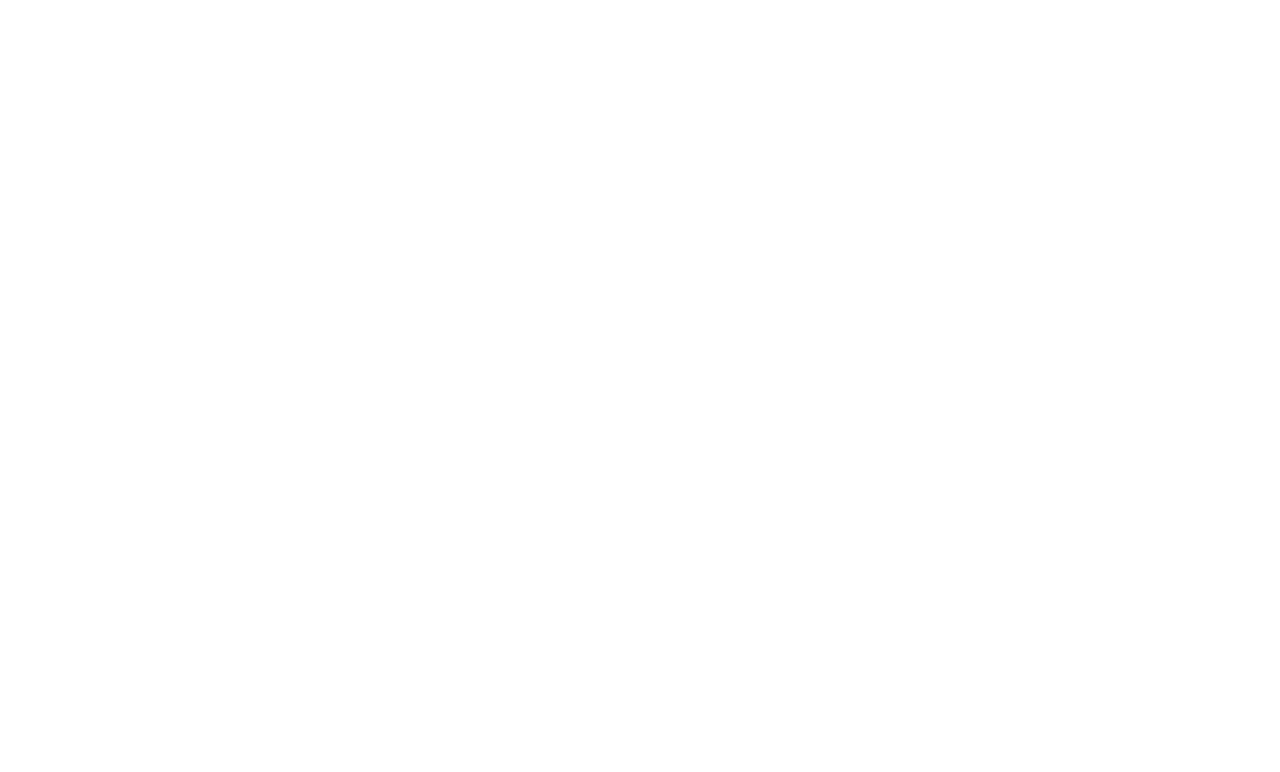
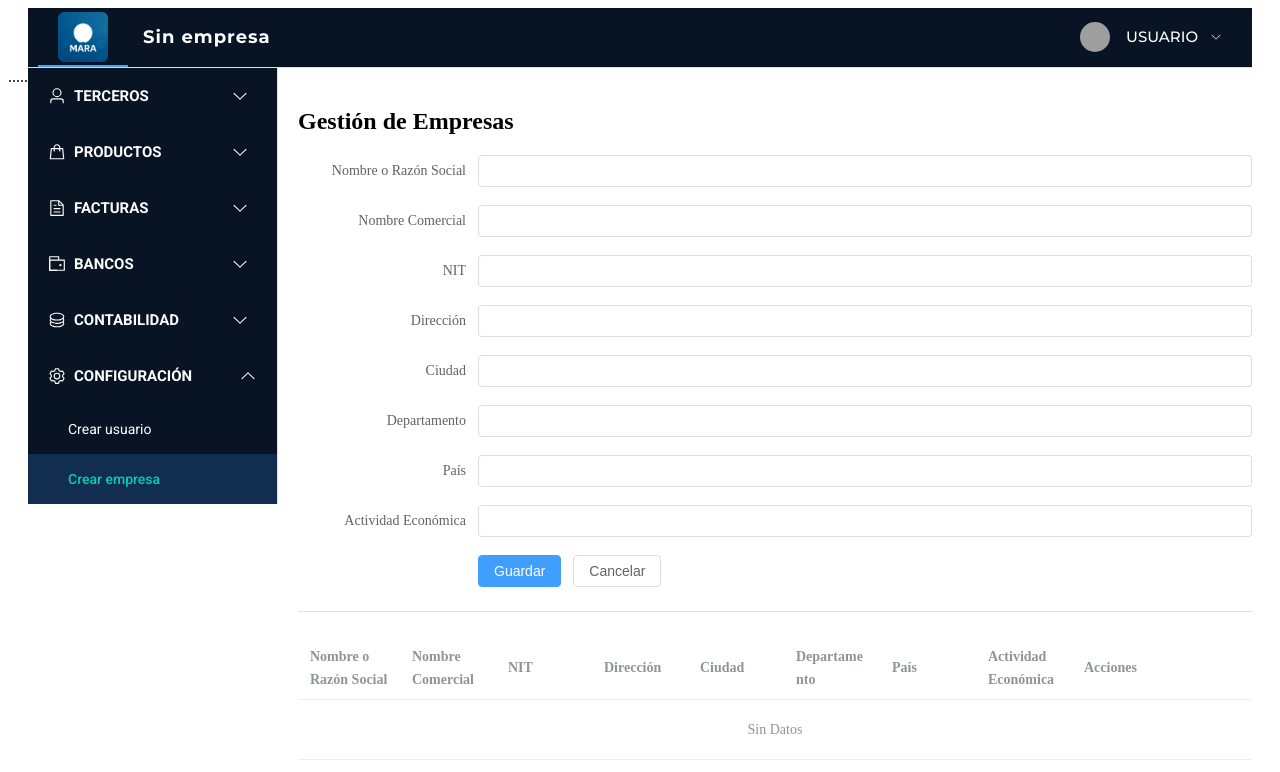
Before and after one commit to Jamesmarin2932/proyecto_sena_facturacion_fronted, a Vue app: page /empresas in a window 1280 px wide. Before the commit this address had no page. Shown: the top 772 px of the page. Built offline with nearby package versions, Linux system fonts and the light colour scheme; no server answers; grey boxes are pictures that could not be loaded; what vue3-country-region-select would draw is missing.

Commit message:
cambios en usuarios id

```diff
--- /dev/null
+++ b/src/axios.js
@@ -0,0 +1,26 @@
+// src/api.js
+import axios from 'axios';
+
+const api = axios.create({
+  baseURL: 'http://127.0.0.1:8000/api',
+  headers: {
+    'Content-Type': 'application/json'
+  }
+});
+
+// Interceptor para agregar token y empresa automáticamente
+api.interceptors.request.use((config) => {
+  const token = localStorage.getItem('token');
+  const empresaId = localStorage.getItem('empresa_id');
+
+  if (token) {
+    config.headers.Authorization = `Bearer ${token}`;
+  }
+  if (empresaId) {
+    config.headers['X-Empresa-Id'] = empresaId; // Header limpio
+  }
+
+  return config;
+}, (error) => Promise.reject(error));
+
+export default api;
--- a/src/components/NavBar.vue
+++ b/src/components/NavBar.vue
@@ -10,16 +10,12 @@
   >
     <!-- Logo -->
     <el-menu-item index="0" class="logo-item">
-      <img
-        class="logo-img"
-        src="/imagenes/MARALOGO1.png"
-        alt="logo"
-      />
+      <img class="logo-img" src="/imagenes/MARALOGO1.png" alt="logo" />
     </el-menu-item>
 
     <!-- Nombre de la empresa -->
     <el-menu-item index="empresa" class="empresa-nombre">
-      <span class="empresa-texto">VCC ENLACE HUMANO</span>
+      <span class="empresa-texto">{{ empresaNombre || 'Sin empresa' }}</span>
     </el-menu-item>
 
     <div class="flex-spacer"></div>
@@ -43,30 +39,32 @@
       activeIndex: '0',
       username: '',
       userPhoto: '',
+      empresaNombre: ''
     };
   },
   mounted() {
     this.loadUserData();
+    this.loadEmpresa();
   },
   watch: {
-    '$route': 'loadUserData',
+    '$route': 'loadUserData'
   },
   methods: {
     loadUserData() {
       this.username = localStorage.getItem('username') || 'Usuario';
-      this.userPhoto =
-        localStorage.getItem('userPhoto') || 'https://i.pravatar.cc/40';
+      this.userPhoto = localStorage.getItem('userPhoto') || 'https://i.pravatar.cc/40';
+    },
+    loadEmpresa() {
+      this.empresaNombre = localStorage.getItem('empresa_nombre') || '';
     },
     handleSelect(index) {
       console.log(index);
     },
     logout() {
-      localStorage.removeItem('username');
-      localStorage.removeItem('userPhoto');
-      localStorage.removeItem('token');
+      localStorage.clear();
       this.$router.push({ name: 'inicio' });
-    },
-  },
+    }
+  }
 };
 </script>
 
@@ -81,6 +79,7 @@
   z-index: 10;
   font-family: 'Montserrat', sans-serif;
   font-size: 14px;
+  padding: 0 10px;
 }
 
 .flex-spacer {
@@ -95,13 +94,19 @@
 .empresa-nombre {
   cursor: default;
   pointer-events: none;
+  display: flex;
+  align-items: center;
+  white-space: nowrap;
+  max-width: 300px;
+  overflow: hidden;
+  text-overflow: ellipsis;
+  padding: 0 15px !important;
 }
 
 .empresa-texto {
-  font-size: 20px;
+  font-size: 18px;
   font-weight: 600;
   color: #ffffff;
-  margin-left: 10px;
   letter-spacing: 1px;
 }
 
--- a/src/components/SideBarMain.vue
+++ b/src/components/SideBarMain.vue
@@ -66,7 +66,7 @@
           <span>CONFIGURACIÓN</span>
         </template>
         <el-menu-item index="/usuarios">Crear usuario</el-menu-item>
-        <el-menu-item index="5-2">Cambiar contraseña</el-menu-item>
+        <el-menu-item index="/empresas">Crear empresa</el-menu-item>
       </el-sub-menu>
     </el-menu>
   </div>
--- a/src/main.js
+++ b/src/main.js
@@ -4,6 +4,7 @@
 import App from './App.vue'
 import router from './router'
 import vueCountryRegionSelect from 'vue3-country-region-select';
+import api from './axios';
 
 
 
@@ -17,5 +18,8 @@
 
 app.use(vueCountryRegionSelect);
 
+// Hacer disponible Axios como $api en todos los componentes
+app.config.globalProperties.$api = api;
+
 app.use(router)
 app.mount('#app')
--- /dev/null
+++ b/src/services/api.js
@@ -0,0 +1,18 @@
+import axios from 'axios';
+
+const api = axios.create({
+  baseURL: 'http://127.0.0.1:8000/api',  // Cambia según tu URL base
+});
+
+// Interceptor para añadir token a todas las peticiones
+api.interceptors.request.use(config => {
+  const token = localStorage.getItem('token');
+  if (token) {
+    config.headers.Authorization = `Bearer ${token}`;
+  }
+  return config;
+}, error => {
+  return Promise.reject(error);
+});
+
+export default api;
--- /dev/null
+++ b/src/views/SeleccionEmpresa.vue
@@ -0,0 +1,92 @@
+<template>
+  <div class="empresa-container">
+    <el-card class="empresa-card">
+      <h2>Selecciona tu empresa</h2>
+
+      <el-form @submit.prevent="seleccionar">
+        <el-form-item label="Empresa">
+          <el-select
+            v-model="empresaSeleccionada"
+            placeholder="Seleccione una empresa"
+            style="width: 100%"
+          >
+            <el-option
+              v-for="empresa in empresas"
+              :key="empresa.id"
+              :label="empresa.nombre"
+              :value="empresa.id"
+            />
+          </el-select>
+        </el-form-item>
+
+        <el-button
+          type="primary"
+          @click="seleccionar"
+          :disabled="!empresaSeleccionada"
+        >
+          Continuar
+        </el-button>
+      </el-form>
+    </el-card>
+  </div>
+</template>
+
+<script setup>
+import { ref, onMounted } from 'vue'
+import { useRouter } from 'vue-router'
+import { ElMessage } from 'element-plus'
+import LayoutMain from '../components/LayoutMain.vue' // Layout con navbar
+
+const router = useRouter()
+const empresas = ref([])
+const empresaSeleccionada = ref(null)
+
+onMounted(() => {
+  const storedEmpresas = JSON.parse(localStorage.getItem('empresas')) || []
+
+  if (storedEmpresas.length === 0) {
+    // Si no hay empresas, redirige a home
+    ElMessage.warning('No hay empresas registradas')
+    router.push('/home')
+    return
+  }
+
+  empresas.value = storedEmpresas
+})
+
+const seleccionar = () => {
+  if (!empresaSeleccionada.value) {
+    ElMessage.error('Seleccione una empresa')
+    return
+  }
+
+  // Buscamos el objeto empresa por su id
+  const empresaObj = empresas.value.find(
+    e => e.id === empresaSeleccionada.value
+  )
+
+  // Guardamos en localStorage
+  localStorage.setItem('empresa_id', empresaSeleccionada.value)
+  localStorage.setItem('empresa_nombre', empresaObj?.nombre || '')
+
+  ElMessage.success(`Empresa "${empresaObj?.nombre}" seleccionada`)
+  router.push('/home')
+}
+
+</script>
+
+<style scoped>
+.empresa-container {
+  display: flex;
+  justify-content: center;
+  align-items: center;
+  height: calc(100vh - 100px); /* Ajuste para navbar */
+  background-color: #f4f4f4;
+}
+
+.empresa-card {
+  width: 400px;
+  padding: 2rem;
+  text-align: center;
+}
+</style>
--- /dev/null
+++ b/src/views/empresas/empresas.vue
@@ -0,0 +1,145 @@
+<template>
+  <LayoutMain>
+    <template #slotlayout>
+      <h1>Gestión de Empresas</h1>
+
+      <!-- Formulario -->
+      <el-form :model="empresa" label-width="180px" @submit.prevent>
+        <el-form-item label="Nombre o Razón Social">
+          <el-input v-model="empresa.nombre_razon_social" />
+        </el-form-item>
+
+        <el-form-item label="Nombre Comercial">
+          <el-input v-model="empresa.nombre_comercial" />
+        </el-form-item>
+
+        <el-form-item label="NIT">
+          <el-input v-model="empresa.nit" />
+        </el-form-item>
+
+        <el-form-item label="Dirección">
+          <el-input v-model="empresa.direccion" />
+        </el-form-item>
+
+        <el-form-item label="Ciudad">
+          <el-input v-model="empresa.ciudad" />
+        </el-form-item>
+
+        <el-form-item label="Departamento">
+          <el-input v-model="empresa.departamento" />
+        </el-form-item>
+
+        <el-form-item label="País">
+          <el-input v-model="empresa.pais" />
+        </el-form-item>
+
+        <el-form-item label="Actividad Económica">
+          <el-input v-model="empresa.actividad_economica" />
+        </el-form-item>
+
+        <el-form-item>
+          <el-button type="primary" @click="guardarEmpresa">
+            {{ empresa.id ? 'Actualizar' : 'Guardar' }}
+          </el-button>
+          <el-button @click="resetForm">Cancelar</el-button>
+        </el-form-item>
+      </el-form>
+
+      <el-divider />
+
+      <!-- Tabla -->
+      <el-table :data="empresas" style="width: 100%">
+        <el-table-column prop="nombre_razon_social" label="Nombre o Razón Social" />
+        <el-table-column prop="nombre_comercial" label="Nombre Comercial" />
+        <el-table-column prop="nit" label="NIT" />
+        <el-table-column prop="direccion" label="Dirección" />
+        <el-table-column prop="ciudad" label="Ciudad" />
+        <el-table-column prop="departamento" label="Departamento" />
+        <el-table-column prop="pais" label="País" />
+        <el-table-column prop="actividad_economica" label="Actividad Económica" />
+
+        <el-table-column label="Acciones" width="180">
+          <template #default="scope">
+            <el-button size="small" @click="editarEmpresa(scope.row)">Editar</el-button>
+            <el-button size="small" type="danger" @click="eliminarEmpresa(scope.row.id)">Eliminar</el-button>
+          </template>
+        </el-table-column>
+      </el-table>
+    </template>
+  </LayoutMain>
+</template>
+
+<script setup>
+import LayoutMain from '../../components/LayoutMain.vue'
+import { ref, onMounted } from 'vue'
+import { ElMessage, ElMessageBox } from 'element-plus'
+import axios from 'axios'
+
+const empresa = ref({
+  id: null,
+  nombre_razon_social: '',
+  nombre_comercial: '',
+  nit: '',
+  direccion: '',
+  ciudad: '',
+  departamento: '',
+  pais: '',
+  actividad_economica: ''
+})
+
+const empresas = ref([])
+
+const cargarEmpresas = async () => {
+  try {
+    const { data } = await axios.get('/api/empresas')
+    empresas.value = data
+  } catch {
+    ElMessage.error('Error al cargar empresas')
+  }
+}
+
+const guardarEmpresa = async () => {
+  try {
+    if (empresa.value.id) {
+      await axios.put(`/api/empresas/${empresa.value.id}`, empresa.value)
+      ElMessage.success('Empresa actualizada')
+    } else {
+      await axios.post('/api/empresas', empresa.value)
+      ElMessage.success('Empresa creada')
+    }
+    resetForm()
+    cargarEmpresas()
+  } catch {
+    ElMessage.error('Error al guardar empresa')
+  }
+}
+
+const editarEmpresa = (emp) => {
+  empresa.value = { ...emp }
+}
+
+const eliminarEmpresa = async (id) => {
+  try {
+    await ElMessageBox.confirm('¿Está seguro de eliminar esta empresa?', 'Confirmar', { type: 'warning' })
+    await axios.delete(`/api/empresas/${id}`)
+    ElMessage.success('Empresa eliminada')
+    cargarEmpresas()
+  } catch {}
+}
+
+const resetForm = () => {
+  empresa.value = {
+    id: null,
+    nombre_razon_social: '',
+    nombre_comercial: '',
+    nit: '',
+    direccion: '',
+    ciudad: '',
+    departamento: '',
+    pais: '',
+    actividad_economica: ''
+  }
+}
+
+onMounted(cargarEmpresas)
+</script>
--- a/src/views/usuarios/componentes/formUsuarios.vue
+++ b/src/views/usuarios/componentes/formUsuarios.vue
@@ -17,19 +17,25 @@
     </el-form-item>
 
     <el-form-item label="Confirmar Contraseña" v-if="!esEdicion">
-  <el-input v-model="usuarioLocal.password_confirmation" type="password" />
-</el-form-item>
+      <el-input v-model="usuarioLocal.password_confirmation" type="password" />
+    </el-form-item>
 
-
-   <!--
-<el-form-item label="Rol">
-  <el-select v-model="usuarioLocal.rol" placeholder="Seleccione un rol">
-    <el-option label="Administrador" value="admin" />
-    <el-option label="Usuario" value="usuario" />
-  </el-select>
-</el-form-item>
--->
-
+    <!-- NUEVO: Selección múltiple de empresas -->
+    <el-form-item label="Empresas">
+      <el-select
+        v-model="usuarioLocal.empresas"
+        multiple
+        filterable
+        placeholder="Seleccione empresas"
+      >
+        <el-option
+          v-for="empresa in listaEmpresas"
+          :key="empresa.id"
+          :label="empresa.nombre"
+          :value="empresa.id"
+        />
+      </el-select>
+    </el-form-item>
 
     <!-- Botones -->
     <el-form-item>
@@ -40,31 +46,43 @@
 </template>
 
 <script setup>
-import { ref, watch, computed } from 'vue';
-import { ElMessage } from 'element-plus';
+import { ref, watch, computed, onMounted } from 'vue'
+import { ElMessage } from 'element-plus'
+import axios from 'axios'
 
 const props = defineProps({
   usuario: Object,
-});
+})
 
-const emit = defineEmits(['guardar', 'cancelar']);
+const emit = defineEmits(['guardar', 'cancelar'])
 
-// Crear una copia local para no modificar directamente la prop
-const usuarioLocal = ref({ ...props.usuario });
+const usuarioLocal = ref({ ...props.usuario })
+const esEdicion = computed(() => !!usuarioLocal.value.id)
 
-// Detecta si estamos editando
-const esEdicion = computed(() => !!usuarioLocal.value.id);
+const listaEmpresas = ref([]) // Lista de empresas para el select
 
-// Cuando cambie el prop, actualiza la copia local
+// Cargar empresas desde backend
+const cargarEmpresas = async () => {
+  try {
+    const { data } = await axios.get('/api/empresas')
+    listaEmpresas.value = data
+  } catch (error) {
+    ElMessage.error('Error cargando empresas')
+  }
+}
+
+onMounted(() => {
+  cargarEmpresas()
+})
+
 watch(
   () => props.usuario,
   (nuevo) => {
-    usuarioLocal.value = { ...nuevo };
+    usuarioLocal.value = { ...nuevo }
   },
   { immediate: true }
-);
+)
 
-// Guardar usuario
 const guardar = () => {
   const payload = {
     nombre_usuario: usuarioLocal.value.nombre_usuario,
@@ -72,15 +90,14 @@
     identificacion: usuarioLocal.value.identificacion,
     password: usuarioLocal.value.password,
     password_confirmation: usuarioLocal.value.password_confirmation,
-  };
+    empresas: usuarioLocal.value.empresas || [], // Enviar array de empresas seleccionadas
+  }
 
-  console.log('📦 Enviando datos desde el hijo:', payload);
+  console.log('📦 Enviando datos desde el hijo:', payload)
+  emit('guardar', payload)
+}
 
-  emit('guardar', payload);
-};
-
-// Cancelar y cerrar el formulario
 const cancelar = () => {
-  emit('cancelar');
-};
+  emit('cancelar')
+}
 </script>
```
Also changed, not shown: src/components/Inicio.vue (+18 -7 lines), src/router/index.js (+9 -1 lines), src/views/clientes/clientes.vue (+55 -13 lines), vite.config.js (+10 -1 lines), 1 other file (tests, documents, lock files or other folders).
